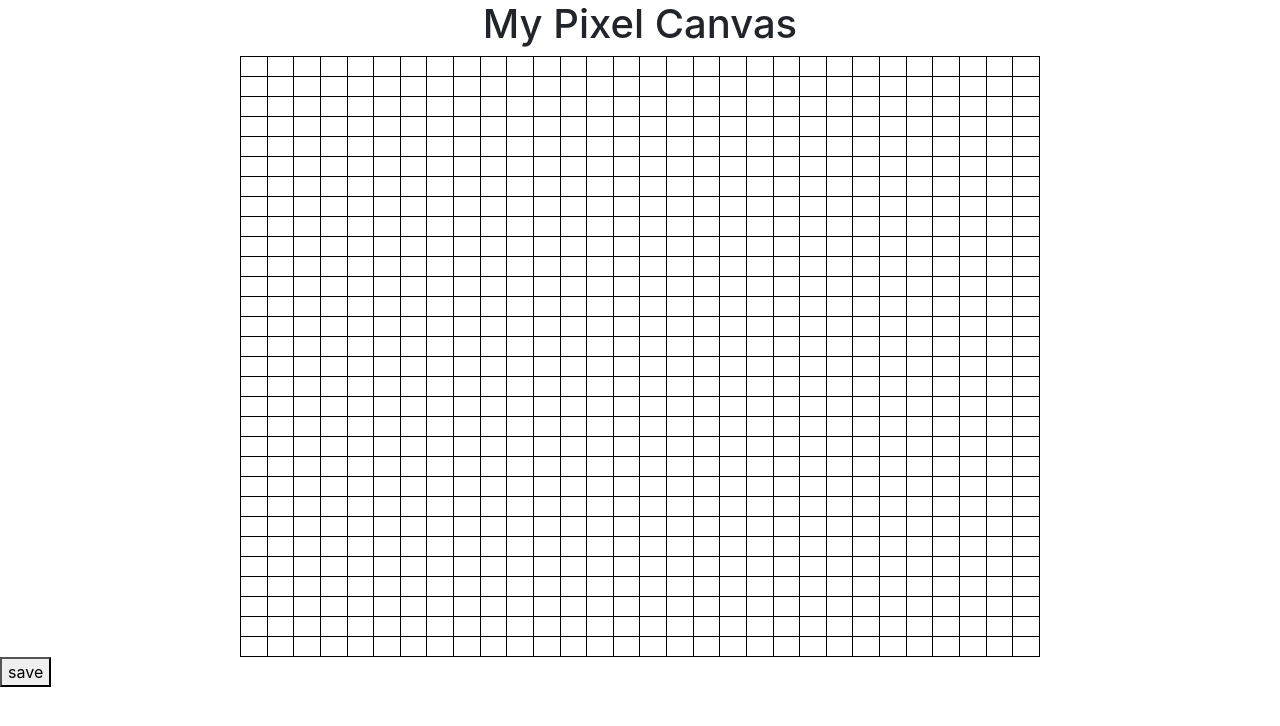
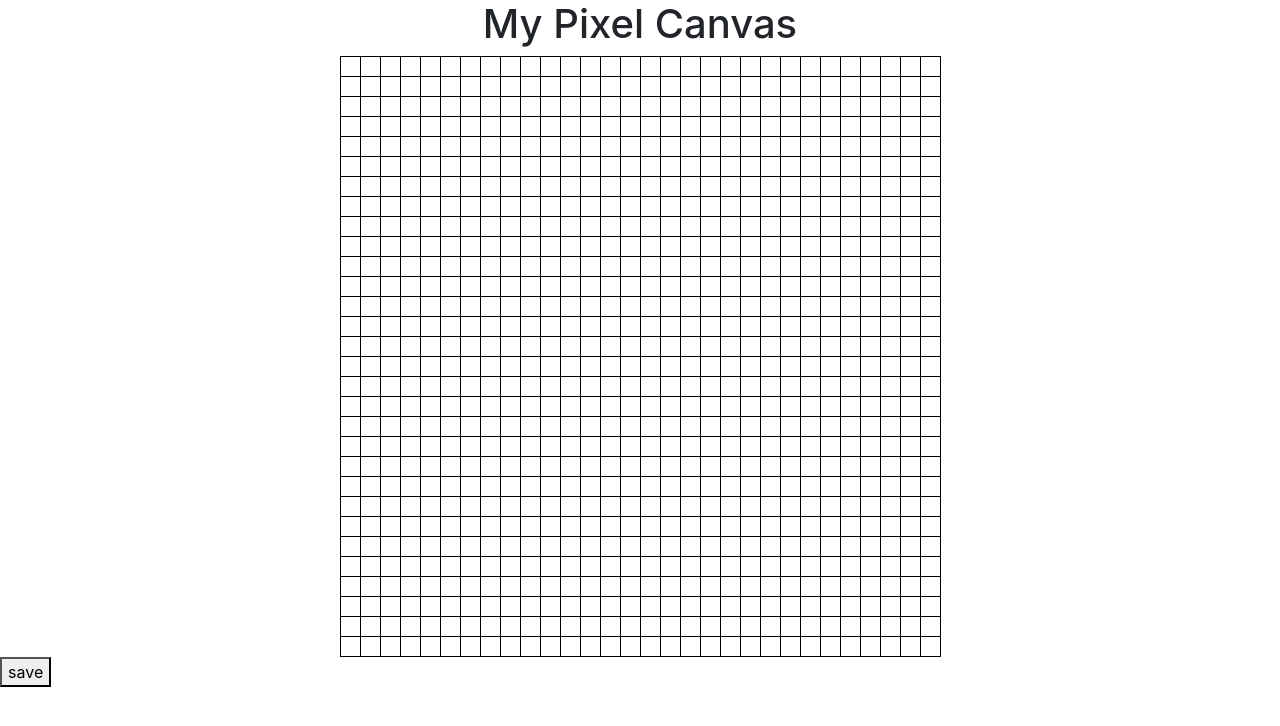
Before and after one commit to crockk/collaborative-canvas, a Flask app: page /profile in a window 1280 px wide. Shown: the part 40-766 px from the top of the page. Run offline with Flask 2, Linux system fonts and the light colour scheme; some libraries are stand-ins or nearby versions.

Commit message:
Adjusted pixel dimensions for home and profile canvases

```diff
--- a/static/css/index.css
+++ b/static/css/index.css
@@ -32,13 +32,7 @@ table, th, td {
   border-collapse: collapse;
 }
 
-table{
-
-	width: 800px;
-
-}
-
 td{
-
+  width: 20px;
   height: 20px;
 }
--- a/static/css/profile.css
+++ b/static/css/profile.css
@@ -34,6 +34,6 @@ table{
 }
 
 td{
-
+  width: 20px;
   height: 20px;
 }
```
